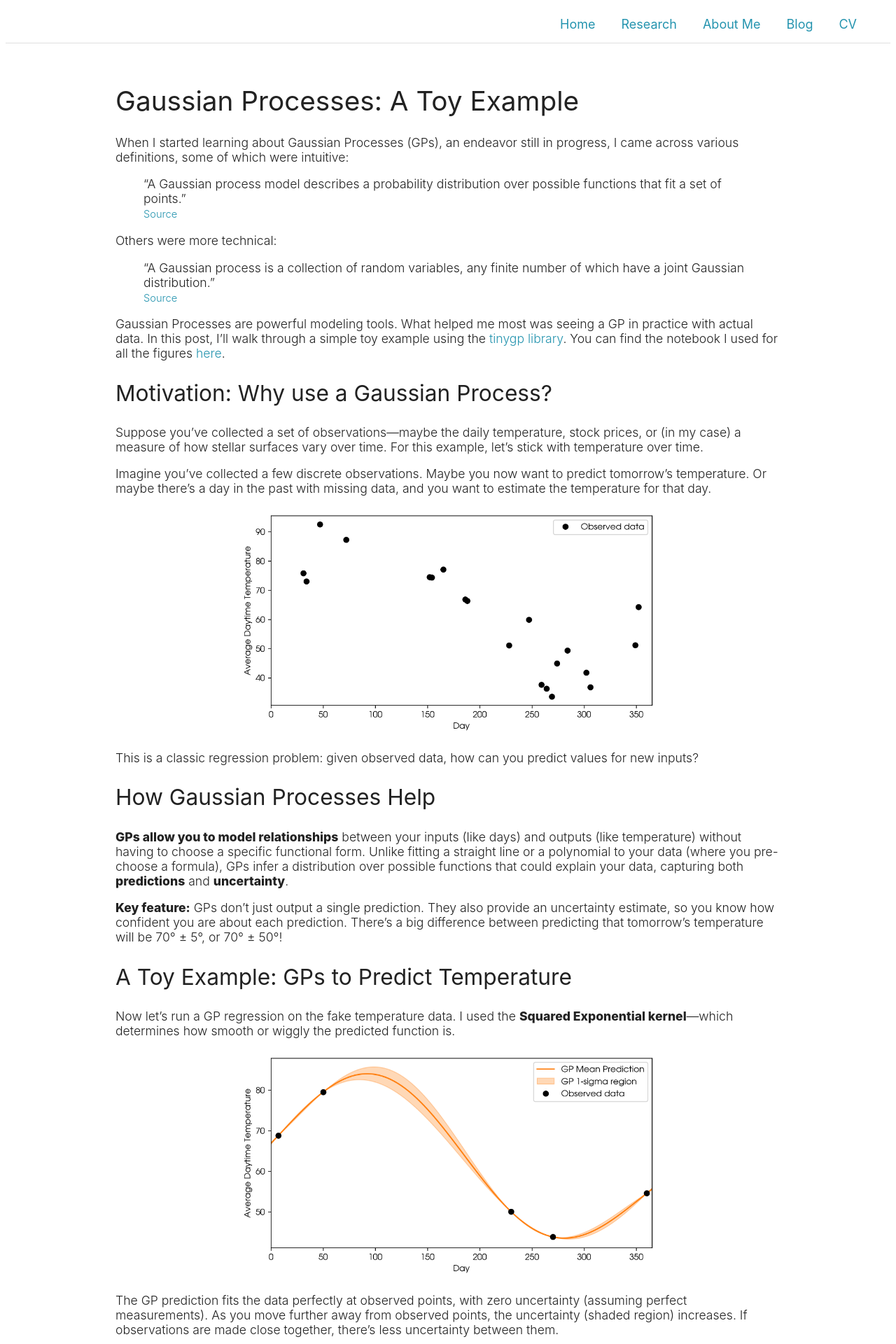
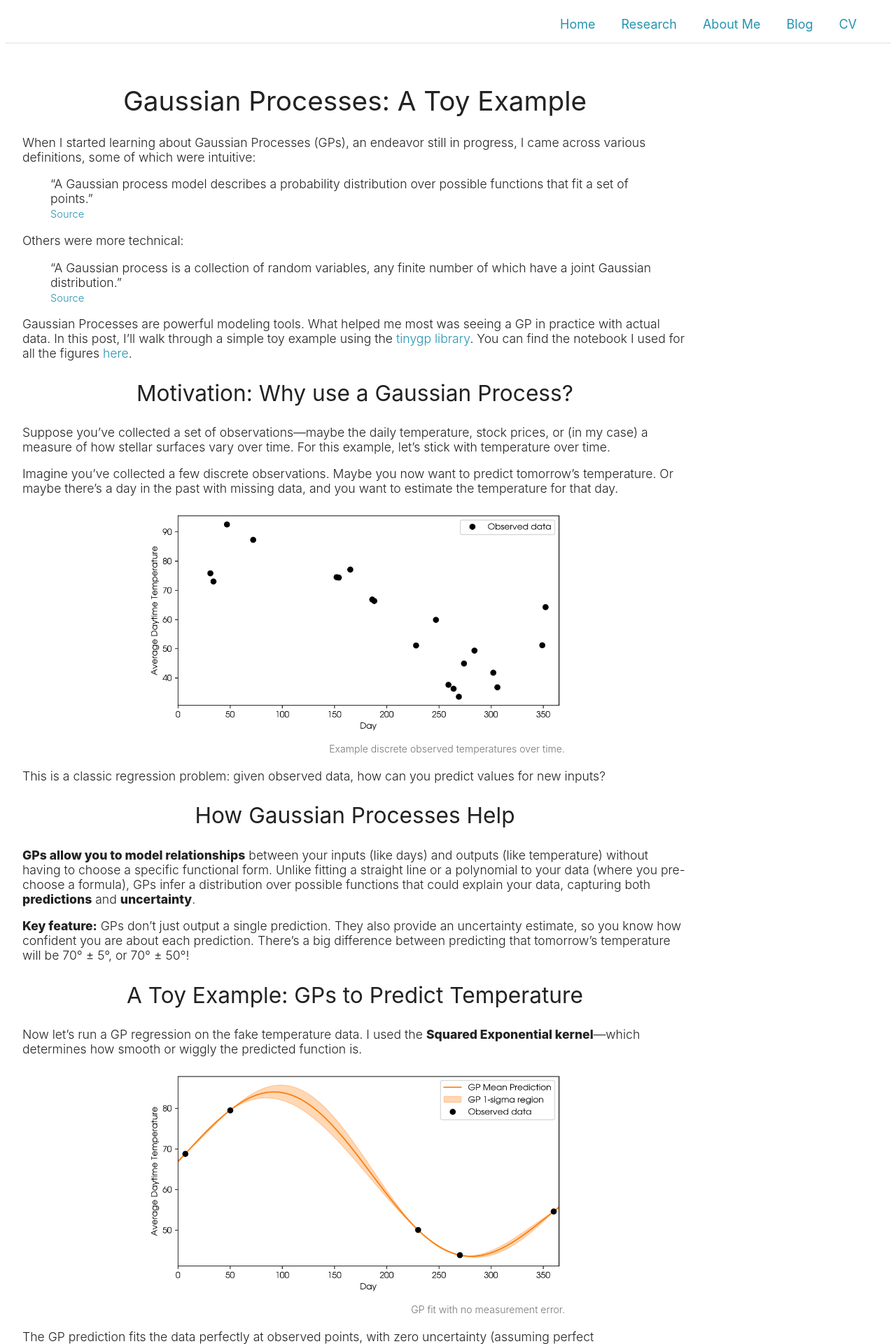
Before and after one commit to zoekko/zoekko.github.io, a Jekyll site: the page blog/gps/gp-toy-example.html, which Jekyll copies as it is, in a window 1280 px wide. Shown: the top 1920 px of the page at 70% size. Built offline with Jekyll 4.4.1, drawn with Linux system fonts in a browser that asks for light colours; some of the changed text lies outside the part shown.

Commit message:
Update gp-toy-example.html

```diff
--- a/blog/gps/gp-toy-example.html
+++ b/blog/gps/gp-toy-example.html
@@ -18,38 +18,24 @@
         padding: 32px 24px 32px 24px;
       }
 
-      /* Center everything inside the main content */
-      main, .wrapper {
+      /* Main container has no text alignment; all content left aligned except headings/images */
+      main {
         margin: 0 auto !important;
-        text-align: center;
       }
 
-      /* Adjust profile image style (optional!) */
-      img[alt="Zoe Ko"] {
-        border-radius: 50%;
-        box-shadow: 0 2px 12px rgba(0,0,0,0.07);
+      /* Center headings only */
+      h1, h2 {
+        text-align: center;
+        font-family: 'Avenir', 'Raleway', -apple-system, BlinkMacSystemFont, "Segoe UI", "Roboto", "Helvetica Neue", Arial, sans-serif;
+        font-weight: 400;
       }
 
-      /* Optional: Set font and tweak type appearance */
-      body {
-        font-family: 'Avenir', 'Raleway', -apple-system, BlinkMacSystemFont, "Segoe UI", "Roboto", "Helvetica Neue", Arial, sans-serif;
-        background: #ffffff;
-        color: #222;
-        font-weight: 300;
-        font-size: 1.1em; /* Increased body font size */
-      }
-
-      /* Sharper, larger headings */
       h1 {
-        font-family: 'Avenir', 'Raleway', -apple-system, BlinkMacSystemFont, "Segoe UI", "Roboto", "Helvetica Neue", Arial, sans-serif;
-        font-weight: 400;
-        font-size: 2.2em; /* Increased H1 font size */
+        font-size: 2.2em;
       }
 
       h2 {
-        font-family: 'Avenir', 'Raleway', -apple-system, BlinkMacSystemFont, "Segoe UI", "Roboto", "Helvetica Neue", Arial, sans-serif;
-        font-weight: 400;
-        font-size: 1.8em; /* Increased H2 font size */
+        font-size: 1.8em;
       }
 
       a {
@@ -57,8 +43,23 @@
         text-decoration: none;
       }
 
+      body {
+        font-family: 'Avenir', 'Raleway', -apple-system, BlinkMacSystemFont, "Segoe UI", "Roboto", "Helvetica Neue", Arial, sans-serif;
+        background: #ffffff;
+        color: #222;
+        font-weight: 300;
+        font-size: 1.1em;
+      }
 
-      /* Tweak navigation bar spacing, make it look like tabs (optional) */
+      /* Responsive tweaks for small screens */
+      @media (max-width: 500px) {
+        .wrapper { padding: 14px 2px; }
+        .navbar a { font-size: 16px; }
+        .image-container img, .caption { max-width: 98vw !important;}
+        .caption { width: 98vw !important;}
+      }
+
+      /* Tweak navigation bar spacing, make it look like tabs */
       .navbar {
         text-align: right;
         padding: 1rem 2rem;
@@ -71,44 +72,45 @@
         font-size: 18px;
       }
 
-      /* Responsive tweaks for small screens */
-      @media (max-width: 500px) {
-        .wrapper { padding: 14px 2px; }
-        .navbar a { font-size: 16px; }
-      }
-
-
       /* Style for the name to match the body text color */
       .name-title {
         color: #222;
         font-size: 1.2em;
       }
 
-      /* Container for images to handle caption positioning */
+      /* Container for images to handle caption positioning - center images */
       .image-container {
-        position: relative;
+        text-align: center;
         margin: 20px 0;
       }
 
       .image-container img {
         max-width: 600px;
+        width: 100%;
         height: auto;
-        display: block;
-        margin: 0 auto;
+        display: inline-block;
       }
 
-      /* Style for the image caption */
+      /* Style for the image caption below image, right-aligned, but inside .image-container so it doesn't full justify */
       .caption {
         font-size: 0.8em;
         color: #777;
         text-align: right;
         margin-top: 5px;
+        width: 600px;
+        max-width: 100%;
+        margin-left: auto;
+        margin-right: auto;
+        display: block;
+      }
+
+      /* Paragraph, lists, blockquotes -- default left alignment */
+      p, blockquote, ul, ol {
+        text-align: left;
       }
 
       b {
         font-weight: 800;
-        /* You can also add color or other properties: */
-        /* color: #222; */
       }
     </style>
 </head>
@@ -121,7 +123,7 @@
       <a href="../../cv.html">CV</a>
     </div>
     <div class="wrapper">
-      <main style="text-align: left;">
+      <main>
         <h1>Gaussian Processes: A Toy Example</h1>
 
         <div>
@@ -153,7 +155,10 @@
         <div>
             <p>Suppose you’ve collected a set of observations—maybe the daily temperature, stock prices, or (in my case) a measure of how stellar surfaces vary over time. For this example, let’s stick with temperature over time.</p>
             <p>Imagine you’ve collected a few discrete observations. Maybe you now want to predict tomorrow’s temperature. Or maybe there’s a day in the past with missing data, and you want to estimate the temperature for that day.</p>
-            <div class="image-container"><img src="data.png" alt="Observed temperature data" /></div>
+            <div class="image-container">
+                <img src="data.png" alt="Observed temperature data" />
+                <span class="caption">Example discrete observed temperatures over time.</span>
+            </div>
             <p>This is a classic regression problem: given observed data, how can you predict values for new inputs?</p>
         </div>
 
@@ -170,14 +175,20 @@
             <p>
                 Now let’s run a GP regression on the fake temperature data. I used the <b>Squared Exponential kernel</b>—which determines how smooth or wiggly the predicted function is.
             </p>
-            <div class="image-container"><img src="gp_no_error.png" alt="GP prediction without error" /></div>
+            <div class="image-container">
+                <img src="gp_no_error.png" alt="GP prediction without error" />
+                <span class="caption">GP fit with no measurement error.</span>
+            </div>
             <p>
                 The GP prediction fits the data perfectly at observed points, with zero uncertainty (assuming perfect measurements).
                 As you move further away from observed points, the uncertainty (shaded region) increases. If observations are made close together, there’s less uncertainty between them.
                 <br><br>
                 But in real life, measurement error exists, so let’s add in some error bars to the observations and update the fit.
             </p>
-            <div class="image-container"><img src="gp_with_error.png" alt="GP fit with error bars" /></div>
+            <div class="image-container">
+                <img src="gp_with_error.png" alt="GP fit with error bars" />
+                <span class="caption">GP fit incorporating observational uncertainties.</span>
+            </div>
             <p>
                 GP fit incorporating observational errors looks more realistic.
                 <br>
@@ -192,15 +203,26 @@
         <div>
             <p>
                 Let’s revisit the technical definition:
-                <blockquote>“A Gaussian process is a collection of random variables, any finite number of which have a joint Gaussian distribution.”</blockquote>
+            </p>
+            <blockquote>“A Gaussian process is a collection of random variables, any finite number of which have a joint Gaussian distribution.”</blockquote>
+            <p>
                 <b>A random variable</b> is simply a quantity whose outcome is uncertain, like the result of a dice roll. Let’s see how this relates to our GP: We can take a slice through the GP at day 100 and just look at the spread of predicted temperature for that day.
             </p>
-            <div class="image-container"><img src="data_one_marg.png" alt="Single slice of the GP" /></div>
-            <div class="image-container"><img src="one_marg.png" alt="Marginal distribution (bell curve)" /></div>
+            <div class="image-container">
+                <img src="data_one_marg.png" alt="Single slice of the GP" />
+                <span class="caption">GP prediction for a single day (marginal).</span>
+            </div>
+            <div class="image-container">
+                <img src="one_marg.png" alt="Marginal distribution (bell curve)" />
+                <span class="caption">Marginal distribution: bell curve for temperature on one day.</span>
+            </div>
             <p>
                 Marginal distribution: a familiar 1-D Gaussian (bell curve). This curve is described by two values: a mean (most likely temperature) and standard deviation (uncertainty).
             </p>
-            <div class="image-container"><img src="two_marg.png" alt="Two marginal distributions" /></div>
+            <div class="image-container">
+                <img src="two_marg.png" alt="Two marginal distributions" />
+                <span class="caption">Two marginal distributions: temperatures on day 100 and day 150.</span>
+            </div>
             <p>
                 Two marginal distributions: the temperature on day 100 and day 150.
                 Now we have a collection of random variables: the temperature for each day. The GP is a collection of these random variables.
@@ -210,7 +232,10 @@
                 “…any finite number of which have a joint Gaussian distribution.”<br>
                 If we plot the predicted temperatures for day 100 and day 150 as a joint distribution, we get a 2D Gaussian:
             </p>
-            <div class="image-container"><img src="joint_gaussian.png" alt="Joint Gaussian distribution" /></div>
+            <div class="image-container">
+                <img src="joint_gaussian.png" alt="Joint Gaussian distribution" />
+                <span class="caption">Joint distribution: pair of GP predictions (days 100 and 150).</span>
+            </div>
             <p>
                 Joint distribution: every pair of GP predictions is jointly Gaussian.
                 <br>
@@ -240,7 +265,10 @@
                 <li><b>ExpSineSquared:</b> Models repeating, periodic patterns.</li>
                 <li><b>SE + ExpSineSquared (Composite):</b> Combines smooth trends with periodic/seasonal patterns.</li>
             </ul>
-            <div class="image-container"><img src="kernel_choice.png" alt="Comparison of GP kernels" /></div>
+            <div class="image-container">
+                <img src="kernel_choice.png" alt="Comparison of GP kernels" />
+                <span class="caption">GP predictions using different kernels.</span>
+            </div>
             <p><b>Takeaway:</b> Your kernel choice is crucial—it tells the GP what kind of structure to expect in your data. Choose wisely!</p>
         </div>
 
@@ -253,7 +281,10 @@
                 <br>
                 Length scale: Controls how quickly the function can change. Small length scales let the GP fit rapid changes; large length scales create smoother functions.
             </p>
-            <div class="image-container"><img src="hyperparameter_choice.png" alt="GP fit with varied amplitude and length scale"/></div>
+            <div class="image-container">
+                <img src="hyperparameter_choice.png" alt="GP fit with varied amplitude and length scale"/>
+                <span class="caption">GP fits with different amplitudes and length scales.</span>
+            </div>
             <p>
                 Typically, these hyperparameters are <b>fit to the data</b> to avoid underfitting or overfitting, using techniques like maximizing marginal likelihood or Bayesian model comparison (metrics like Bayesian Evidence).
             </p>
```
